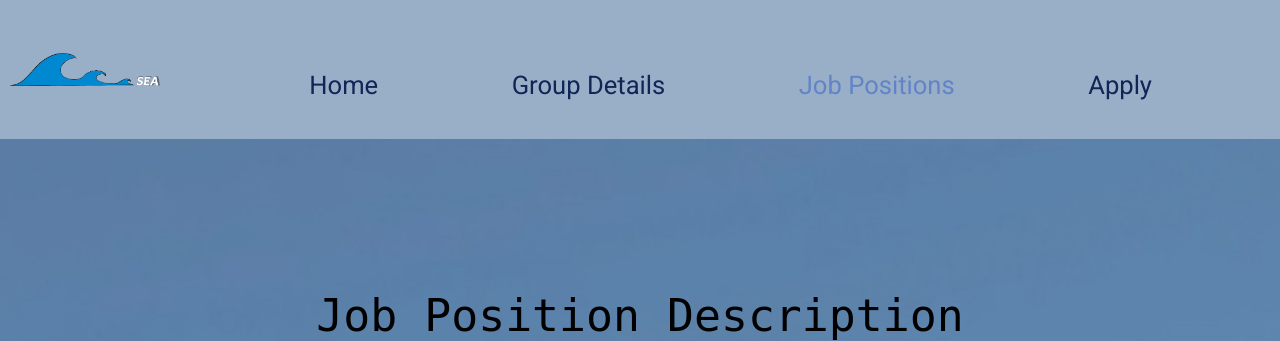
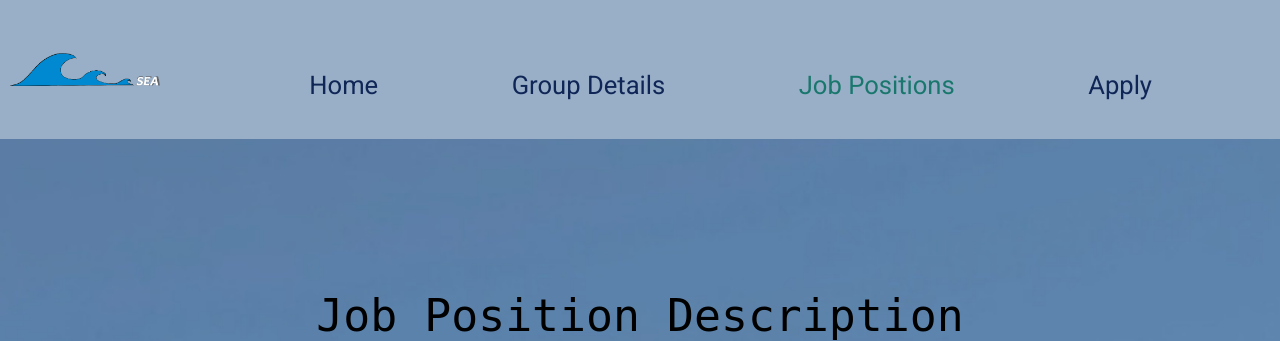
Before and after one commit to karina-wong/SEA, a PHP site: page /jobs.html in a window 1280 px wide. Shown: the top 341 px of the page. Run offline with PHP 8.4, Linux system fonts and the light colour scheme.

Commit message:
Updated colour for better contrast in Navbar

```diff
--- a/styles/styles.css
+++ b/styles/styles.css
@@ -354,7 +354,7 @@ figure {
 
 /* Can add to emphasise which page is selected*/
 header ul .active-page a {
-  color: rgb(99, 131, 201);
+  color: rgb(26, 119, 109);
 }
 /* Styling for job description */
 .job-description {
@@ -483,14 +483,11 @@ ul li {
 
 body {
   background-image: url("styles/images/background.jpeg");
-  background-size:cover;
+  background-size: cover;
   background-position: center;
   margin: 0;
   background-repeat: no-repeat;
-
 }
-
-
 
 /* About Company Read more button */
 
@@ -581,11 +578,11 @@ body {
   .option-container input[type="checkbox"] {
     transform: scale(0.9);
     margin-right: 8px;
-    }
+  }
 
   .option-container label {
-      font-size: 1em;
-      margin: 0;
+    font-size: 1em;
+    margin: 0;
   }
 }
 
@@ -635,4 +632,4 @@ body {
     font-size: 1em;
     margin: 0;
   }
-  }
+}
```
